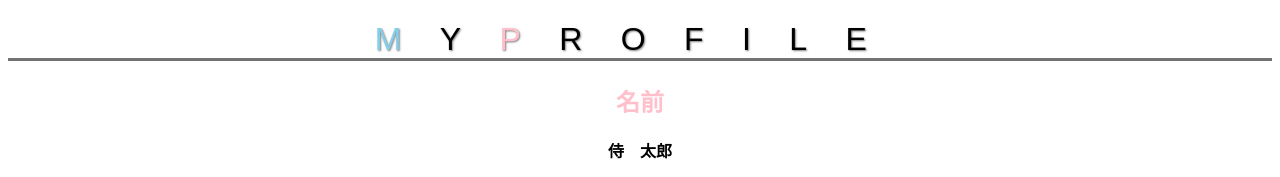
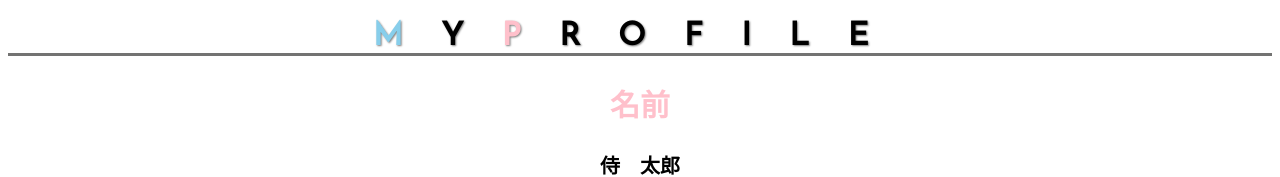
Before and after one commit to minami0018/html-css-basic-kadai, a plain HTML site: page kadai_0015/kadai-0015.html in a window 1280 px wide. Shown: the top 177 px of the page. Drawn offline with Linux system fonts and the light colour scheme.

Commit message:
ファイル追加
kadai_0015追加

```diff
--- a/kadai_0015/style.css
+++ b/kadai_0015/style.css
@@ -1,7 +1,7 @@
 html{
   text-align: center;
 }
-.body {
+body {
   font-family: "Arial", "Meiryo", sans-serif;
   font-size: 1.25rem;
 }
@@ -12,9 +12,9 @@ html{
   color:  rgb(255, 192, 203);
 }
 h1 {
-  font-family: "Noto Sans JP", sans-serif;
+  font-family: "Josefin Sans", sans-serif;
   font-optical-sizing: auto;
-  font-weight: 400;
+  font-weight: weight;
   font-style: normal;
   font-size: 2rem;
   letter-spacing: 1.2em;
```
